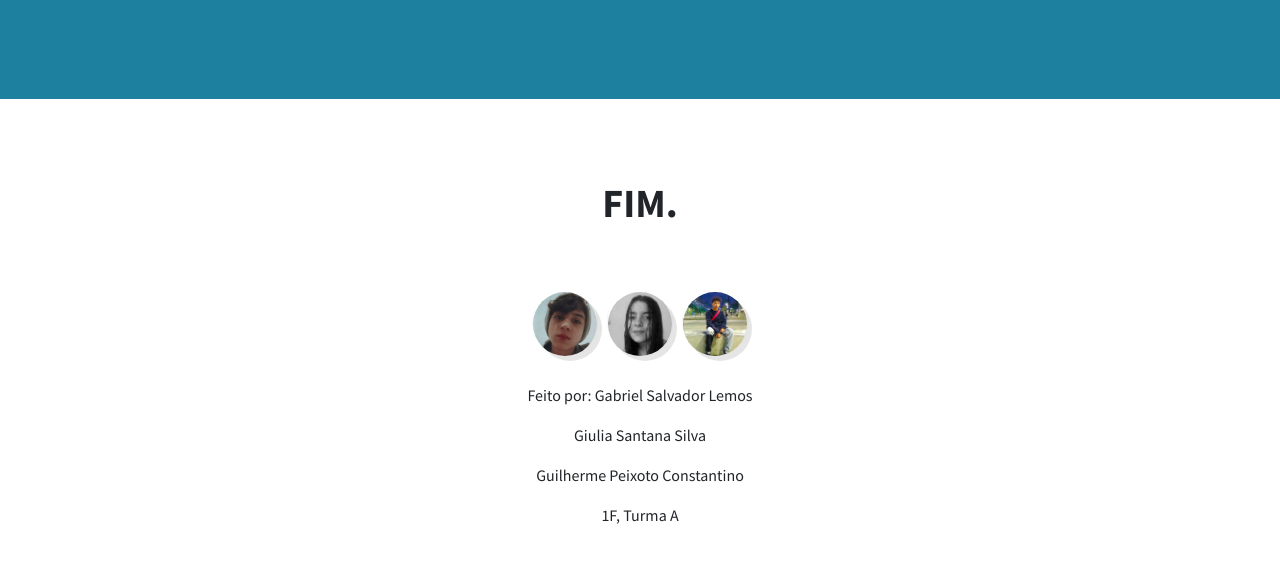
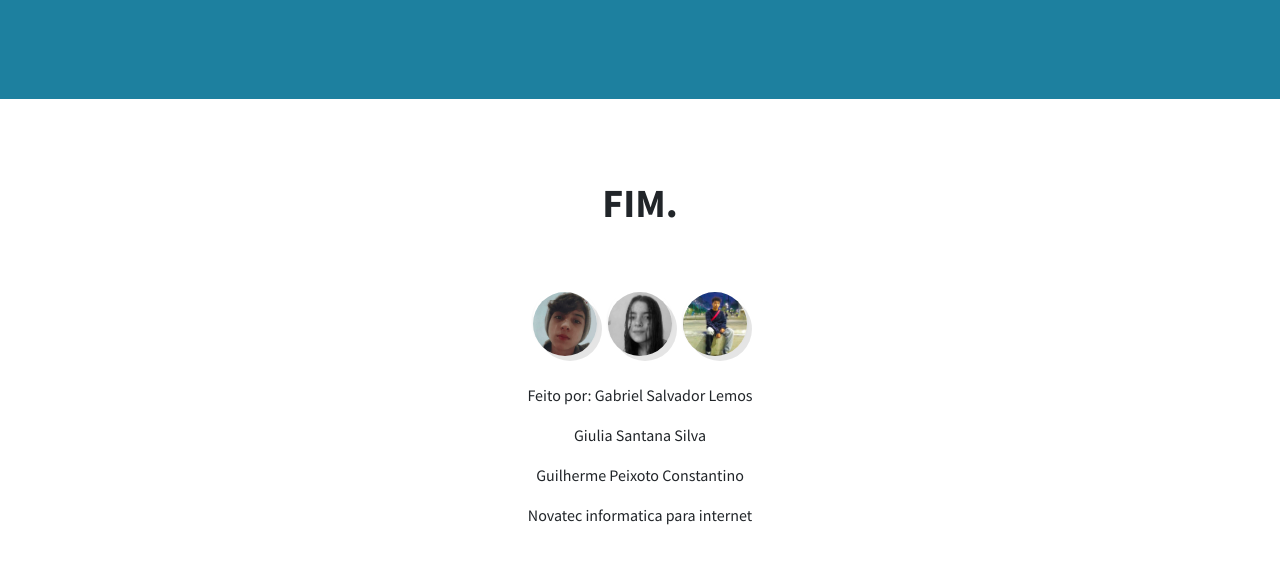
Before and after one commit to giwlia/LivroDigital, a plain HTML site: page index.html in a window 1280 px wide. Shown: the part 9583-10144 px from the top of the page. Drawn offline with nearby package versions, Linux system fonts and the light colour scheme.

Commit message:
Update index.html

```diff
--- a/index.html
+++ b/index.html
@@ -222,7 +222,7 @@
                 <p>Feito por: Gabriel Salvador Lemos</p>
                 <p>Giulia Santana Silva</p>
                 <p>Guilherme Peixoto Constantino</p>
-                <p>1F, Turma A</p>
+                <p>Novatec informatica para internet</p>
 
             </div>
         </footer>
```
